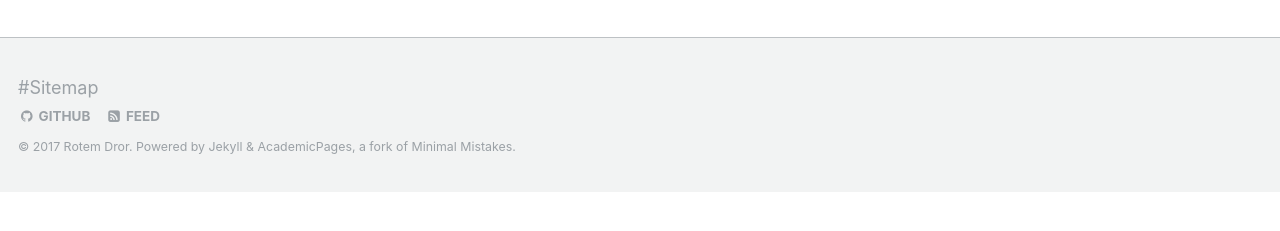
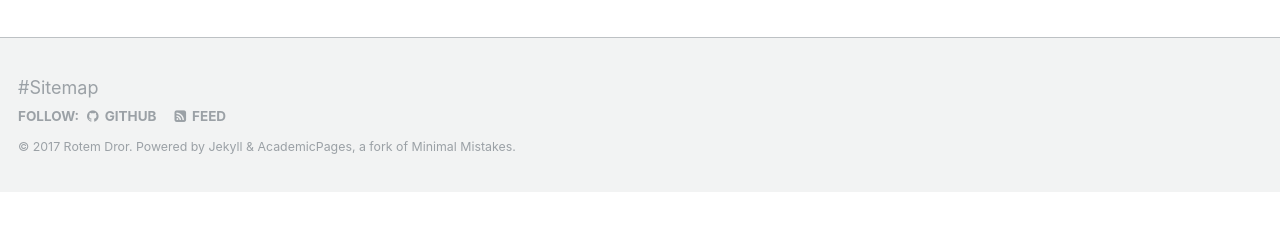
Before and after one commit to rtmdrr/rtmdrr.github.io, a Jekyll site: the page built from _pages/about.md, in a window 1280 px wide. Shown: the part 539-770 px from the top of the page. Built offline with Jekyll 4.4.1, drawn with Linux system fonts in a browser that asks for light colours.

Commit message:
Update footer.html

```diff
--- a/_includes/footer.html
+++ b/_includes/footer.html
@@ -2,9 +2,9 @@
 
 <div class="page__footer-follow">
   <ul class="social-icons">
-    <!--{% if site.data.ui-text[site.locale].follow_label %}
+    {% if site.data.ui-text[site.locale].follow_label %}
       <li><strong>{{ site.data.ui-text[site.locale].follow_label }}</strong></li>
-    {% endif %}-->
+    {% endif %}
     {% if site.twitter.username %}
       <li><a href="https://twitter.com/{{ site.twitter.username }}"><i class="fa fa-fw fa-twitter-square" aria-hidden="true"></i> Twitter</a></li>
     {% endif %}
```
